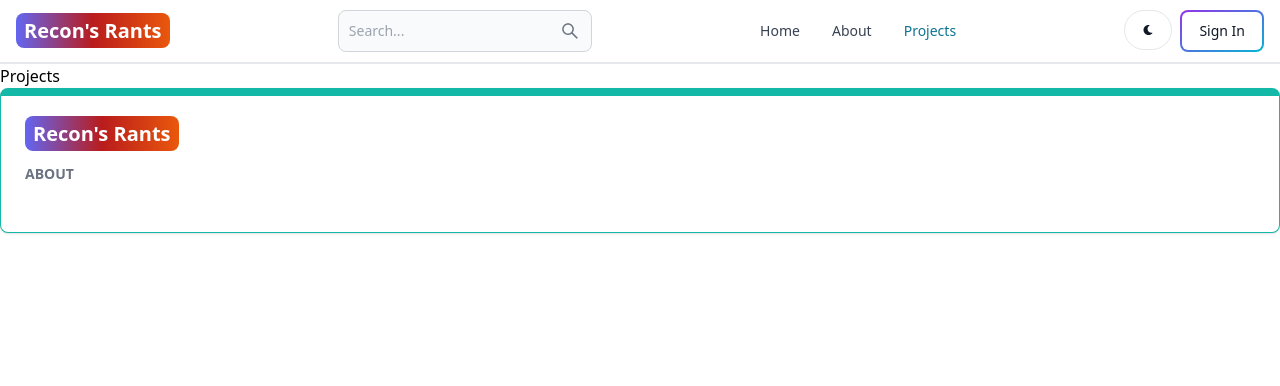
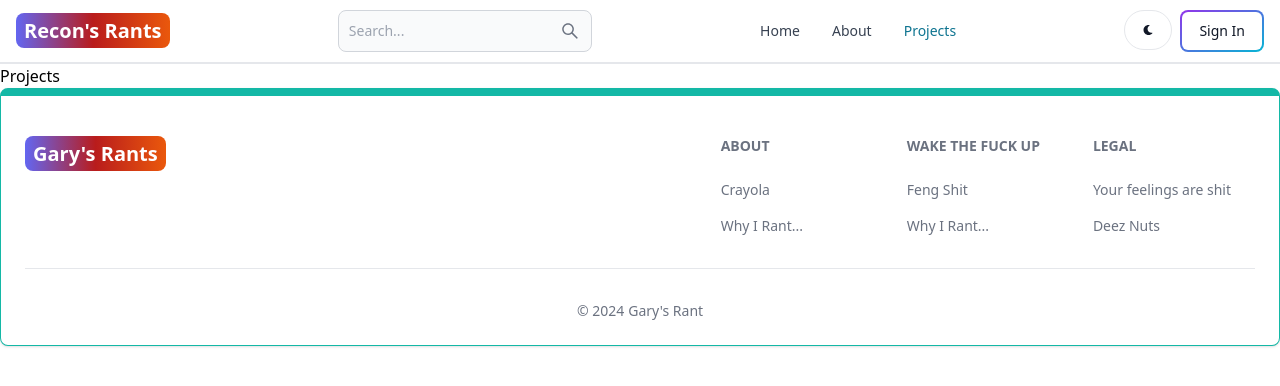
Before and after one commit to Gary-FullStack/Mern-Blog, a React (Vite) app in the folder client-side/: page /projects in a window 1280 px wide. Shown: the top 386 px of the page. Built offline with nearby package versions, Linux system fonts and the light colour scheme.

Commit message:
finished the footer
the footer .. yeah

```diff
--- a/client-side/src/components/Footer.jsx
+++ b/client-side/src/components/Footer.jsx
@@ -7,26 +7,77 @@ export default function Footercomp() {
   return (
     <Footer container className="border border-t-8 border-teal-500">
 
-        <div className="">
+        <div className="w-full max-w-7xl mx-auto">
 
-            <div className="">
+            <div className="grid w-full justify-between sm:flex md:grid-cols-1">
 
-                <div className="">
+                <div className="mt-5">
                     <Link
                         to="/"
                         className="self-center whitespace-nowrap text-lg sm:text-xl font-semibold dark:text-white"
                     >
                         <span className="px-2 py-1 bg-gradient-to-r from-indigo-500 via-red-700 to-orange-600 rounded-lg text-white">
-                        Recon&apos;s Rants
+                        Gary&apos;s Rants
                         </span>
                     </Link>
                 </div>
 
-                <div className="grid grid-cols-2 gap-3 sm: mt-4 sm:grid-cols-3 sm:gap-6">
-                    <Footer.Title title="About" />
+                <div className="grid grid-cols-2 gap-8 mt-4 sm:grid-cols-3 sm:gap-6">
+                    <div>
+                        <Footer.Title title="About" />
+                        <Footer.LinkGroup col>
+                            <Footer.Link
+                                href="https://www.crayola.com/"
+                                target="_blank">
+                                Crayola
+                            </Footer.Link>
+                            <Footer.Link
+                                href="/about"
+                                target="_blank">
+                                Why I Rant...
+                            </Footer.Link>
+                        </Footer.LinkGroup>
+                    </div>
+                    <div>
+                        <Footer.Title title="Wake the fuck up" />
+                        <Footer.LinkGroup col>
+                            <Footer.Link
+                                href="https://www.urbandictionary.com/define.php?term=Feng+shit"
+                                target="_blank">
+                                Feng Shit
+                            </Footer.Link>
+                            <Footer.Link
+                                href="/about"
+                                target="_blank">
+                                Why I Rant...
+                            </Footer.Link>
+                        </Footer.LinkGroup>
+                    </div>
+
+                    <div>
+                        <Footer.Title title="Legal" />
+                        <Footer.LinkGroup col>
+                            <Footer.Link
+                                href="https://www.reddit.com/r/dankmemes/"
+                                target="_blank">
+                                Your feelings are shit
+                            </Footer.Link>
+                            <Footer.Link
+                                href="https://www.urbandictionary.com/define.php?term=deez+nuts"
+                                target="_blank">
+                                Deez Nuts
+                            </Footer.Link>
+                        </Footer.LinkGroup>
+                    </div>
                 </div>
+            </div>
 
+            <Footer.Divider />
+            <div>
+                <Footer.Copyright href="#" by="Gary's Rant" year={new Date().getFullYear()}/>
             </div>
+
+
 
 
         </div>
```
